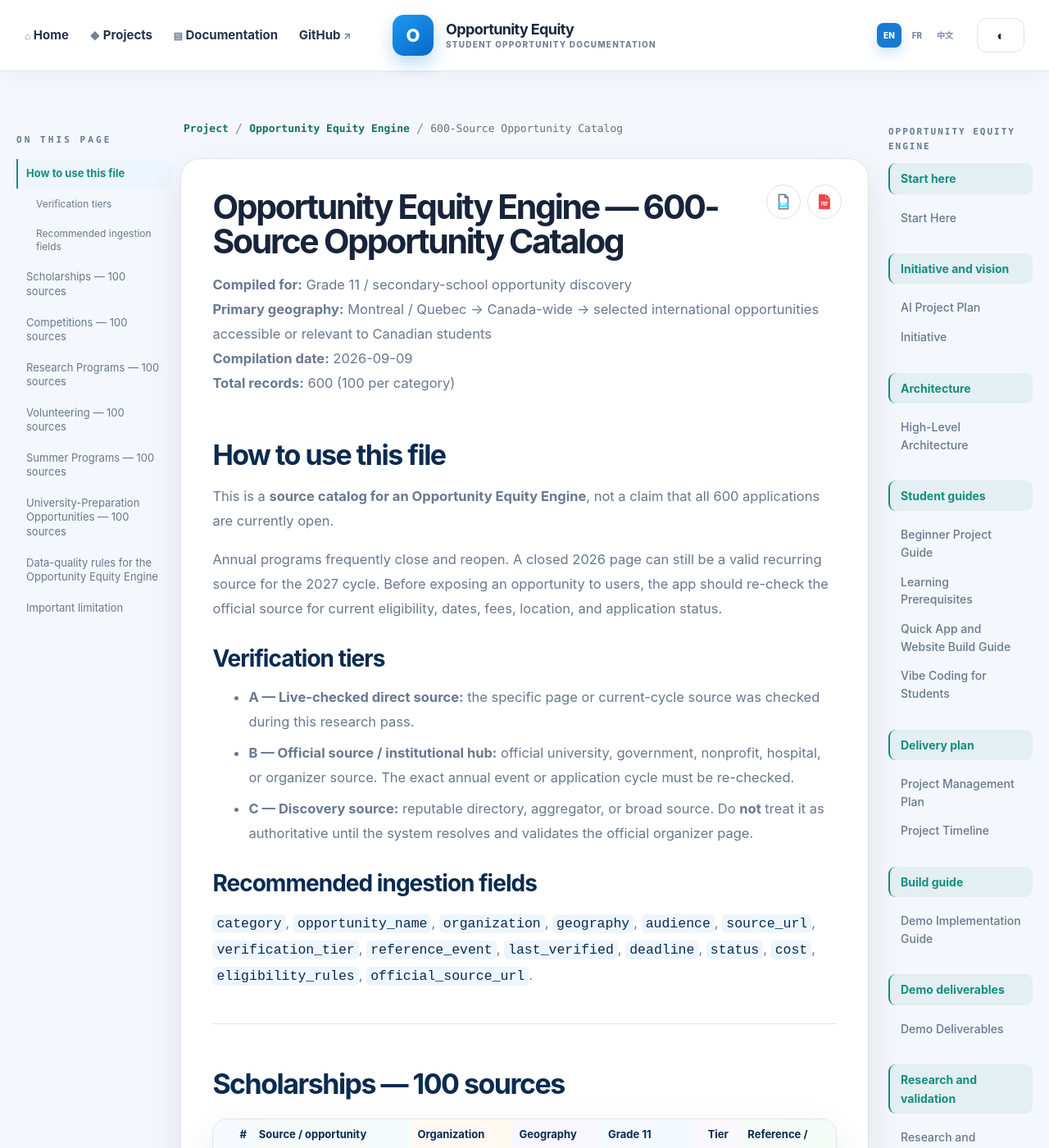
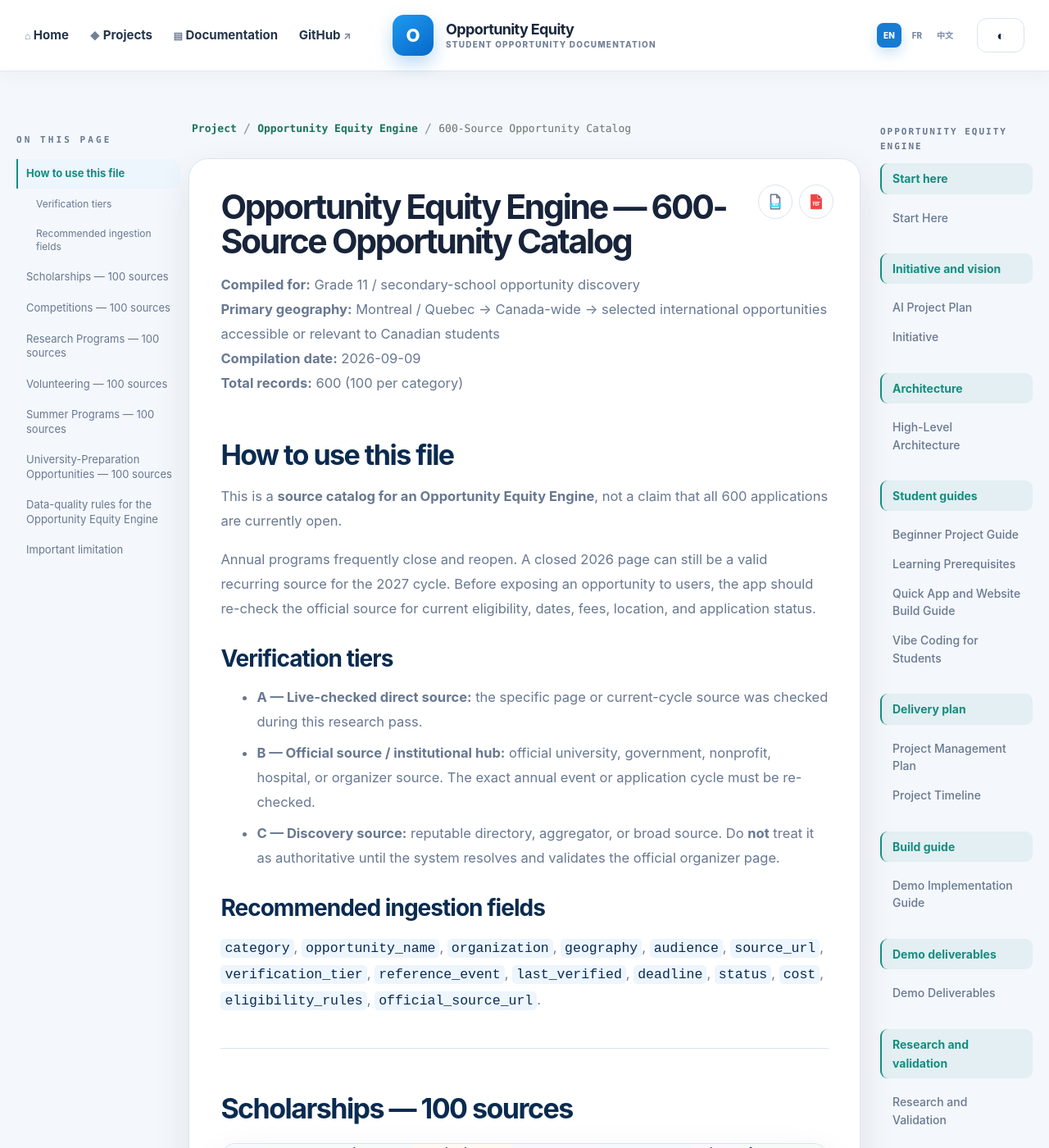
Before and after one commit to andyxuan2010/OpportunityEquityEngine, a Jekyll site: the page built from docs/10-opportunity-sources/Opportunity_Equity_Engine_600_Sources.md, in a window 1280 px wide and 1400 px high. Shown: the whole window at 82% size. Built offline with Jekyll 4.4.1, drawn with Linux system fonts in a browser that asks for light colours.

Commit message:
Tighten table spacing and widen reader panels

```diff
--- a/assets/css/style.scss
+++ b/assets/css/style.scss
@@ -228,7 +228,7 @@
   box-shadow: var(--shadow);
 }
 .home-content th, .document-content th { color: var(--navy); background: var(--soft-blue); font-size: 13px; }
-.home-content td, .home-content th, .document-content td, .document-content th { padding: 8px 9px; border-bottom: 1px solid var(--line); text-align: left; vertical-align: top; }
+.home-content td, .home-content th, .document-content td, .document-content th { padding: 0; border-bottom: 1px solid var(--line); text-align: left; vertical-align: top; }
 .home-content tr:last-child td, .document-content tr:last-child td { border-bottom: 0; }
 .document-catalog table { table-layout: fixed; }
 .document-catalog th, .document-catalog td { overflow-wrap: anywhere; word-break: normal; }
@@ -239,7 +239,7 @@
 .home-content table th:nth-child(5), .home-content table td:nth-child(5), .document-content table th:nth-child(5), .document-content table td:nth-child(5) { background: var(--table-column-5); }
 .home-content table th:nth-child(6), .home-content table td:nth-child(6), .document-content table th:nth-child(6), .document-content table td:nth-child(6) { background: var(--table-column-6); }
 .home-content table th:nth-child(7), .home-content table td:nth-child(7), .document-content table th:nth-child(7), .document-content table td:nth-child(7) { background: var(--table-column-7); }
-.document-catalog th:nth-child(1), .document-catalog td:nth-child(1) { width: 6%; min-width: 72px; padding: 8px 6px; white-space: nowrap; }
+.document-catalog th:nth-child(1), .document-catalog td:nth-child(1) { width: 6%; min-width: 72px; padding: 0; white-space: nowrap; }
 .document-catalog th:nth-child(2), .document-catalog td:nth-child(2) { width: 25%; }
 .document-catalog th:nth-child(3), .document-catalog td:nth-child(3) { width: 16%; }
 .document-catalog th:nth-child(4), .document-catalog td:nth-child(4) { width: 14%; }
@@ -276,7 +276,7 @@
 .document-kicker { width: min(100%, 1050px); margin: 0 0 18px; color: var(--blue); font-size: 12px; font-weight: 850; letter-spacing: .17em; text-transform: uppercase; }
 .kicker-dot { display: inline-block; width: 8px; height: 8px; margin-right: 8px; border-radius: 50%; background: var(--teal); box-shadow: 0 0 0 5px rgba(20, 141, 128, .12); }
 .document-shell { width: min(1760px, calc(100% - 40px)); max-width: none; }
-.document-reader { width: 100%; display: grid; grid-template-columns: 190px minmax(0, 1fr) 190px; gap: 10px; align-items: start; }
+.document-reader { width: 100%; display: grid; grid-template-columns: 200px minmax(0, 1fr) 200px; gap: 10px; align-items: start; }
 .document-column { min-width: 0; }
 .document-toc { grid-column: 1; grid-row: 1; position: sticky; top: 104px; max-height: calc(100vh - 128px); overflow-y: auto; padding: 16px 0; scrollbar-width: none; -ms-overflow-style: none; }
 .document-toc::-webkit-scrollbar, .document-toc-nav::-webkit-scrollbar { display: none; width: 0; height: 0; }
```
